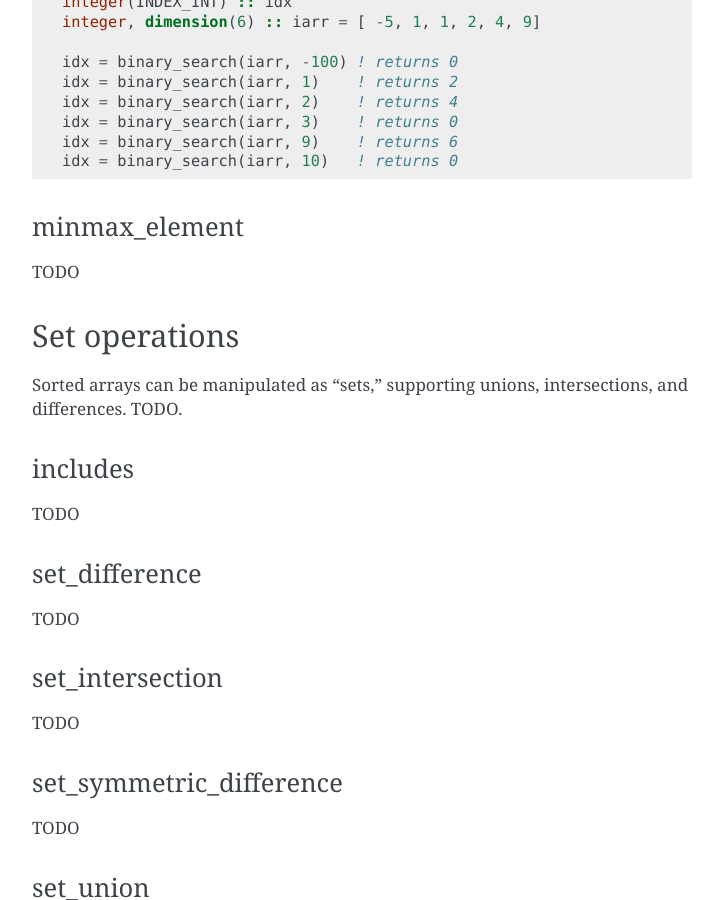
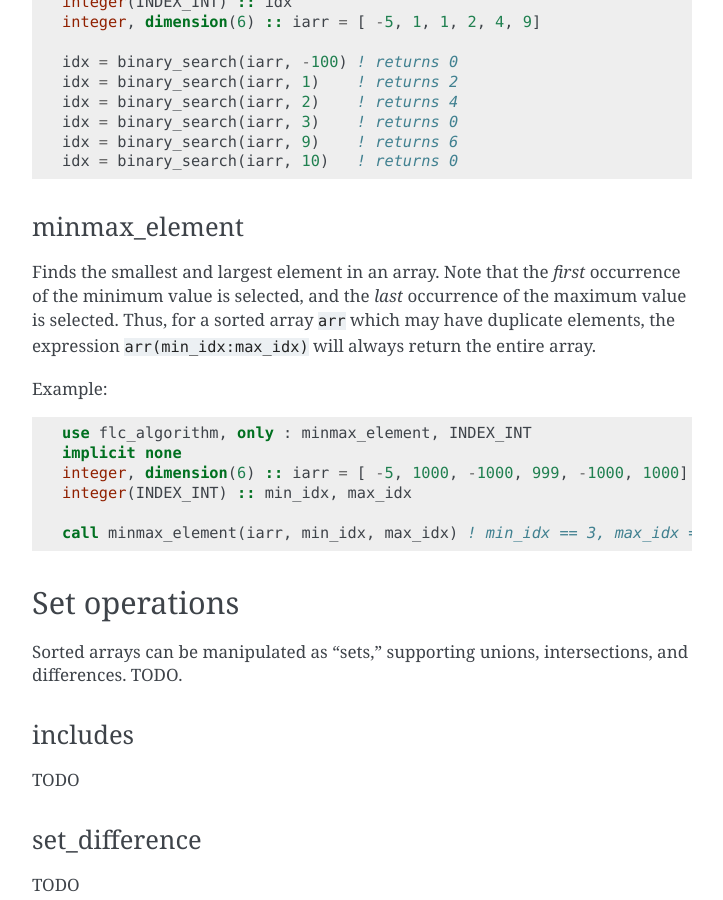
Before and after one commit to swig-fortran/flibcpp, a Sphinx documentation site: the page built from doc/modules/algorithm.rst, in a window 1280 px wide and 900 px high, scrolled down 1726 px. Shown: the whole window, without its empty margins (388-1111 px from the left). Built offline with Sphinx 7.4.7, drawn with Linux system fonts in a browser that asks for light colours.

Commit message:
Implement minmax_element

```diff
--- a/doc/modules/algorithm.rst
+++ b/doc/modules/algorithm.rst
@@ -101,7 +101,20 @@ Example::
 minmax_element
 --------------
 
-TODO
+Finds the smallest and largest element in an array.
+Note that the *first* occurrence of the minimum value is selected, and the
+*last* occurrence of the maximum value is selected. Thus, for a sorted array
+``arr`` which may have duplicate elements, the expression
+``arr(min_idx:max_idx)`` will always return the entire array.
+
+Example::
+
+  use flc_algorithm, only : minmax_element, INDEX_INT
+  implicit none
+  integer, dimension(6) :: iarr = [ -5, 1000, -1000, 999, -1000, 1000]
+  integer(INDEX_INT) :: min_idx, max_idx
+
+  call minmax_element(iarr, min_idx, max_idx) ! min_idx == 3, max_idx == 6
 
 Set operations
 ==============
```
Also changed, not shown: 4 other files.
